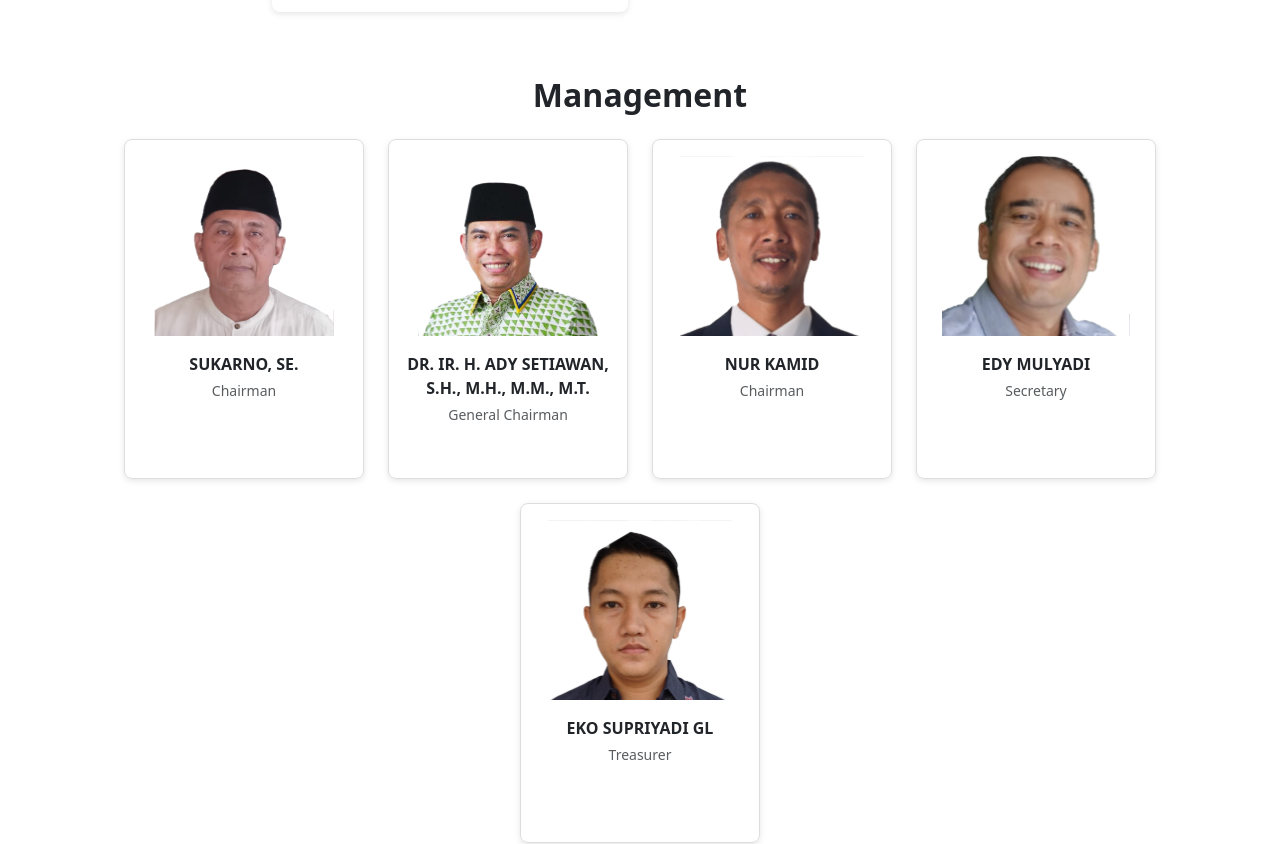
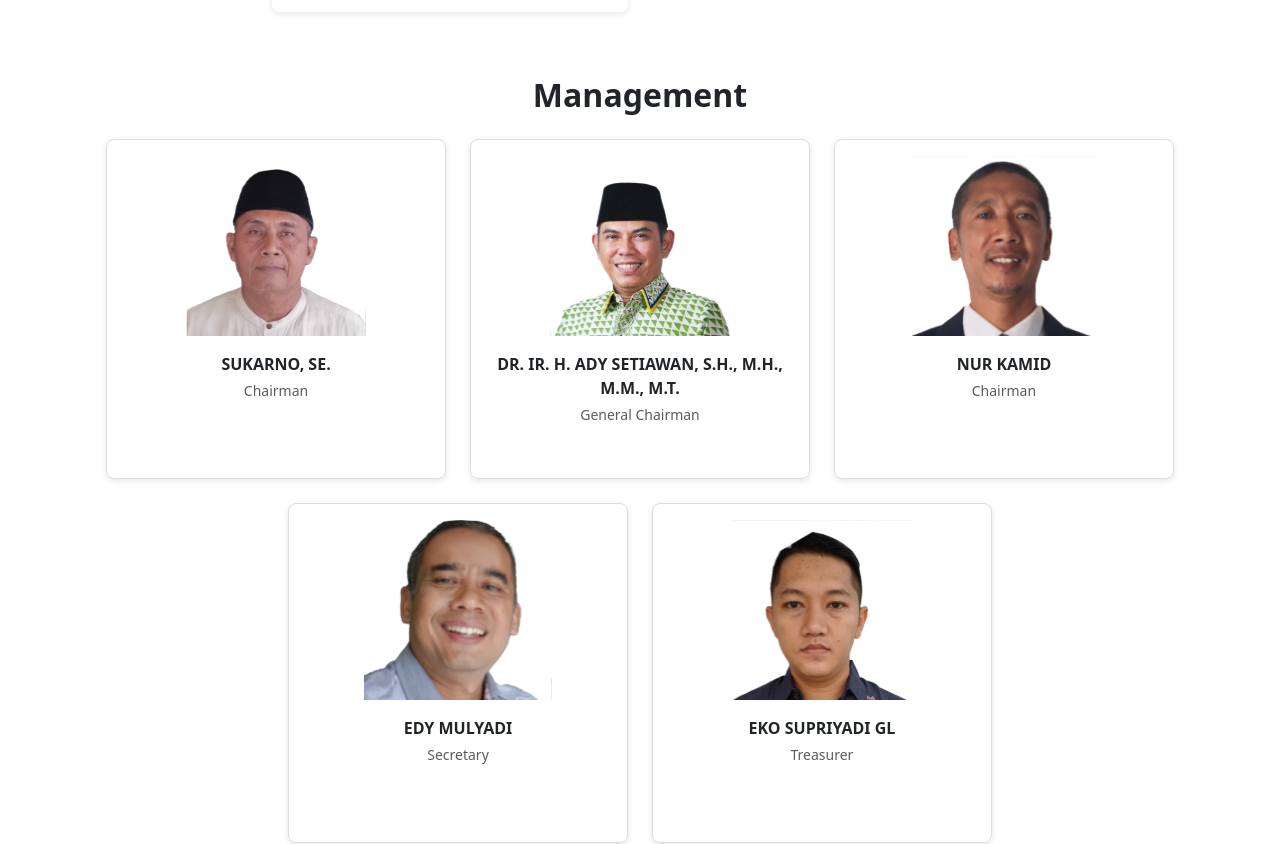
Before and after one commit to rifqi-thufail/KPMHadist, a React (Create React App) app: page /profile in a window 1280 px wide. Shown: the part 500-1344 px from the top of the page. Built offline with nearby package versions, Linux system fonts and the light colour scheme.

Commit message:
management fix

```diff
--- a/src/profile.js
+++ b/src/profile.js
@@ -66,7 +66,7 @@ export default function Profile() {
                 key={i}
                 style={{
                   flex: '0 1 calc(33.33% - 2rem)', // 3 per row
-                  maxWidth: '240px',
+                  maxWidth: '440px',
                   height: '340px',
                   border: '1px solid #ddd',
                   borderRadius: '8px',
```
